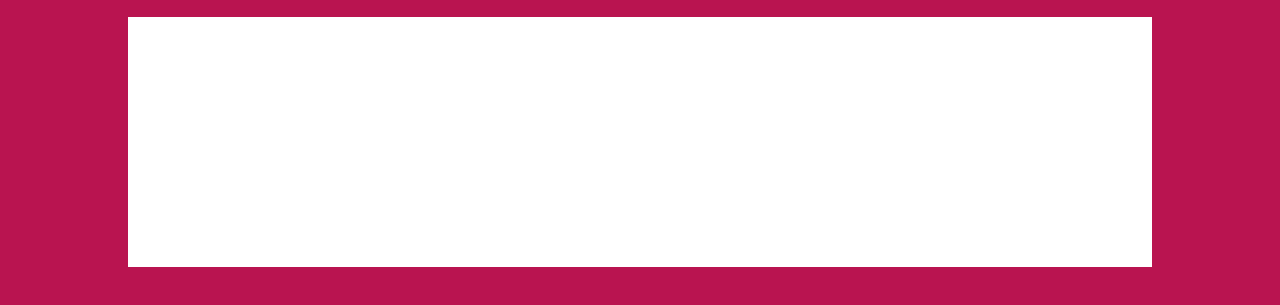
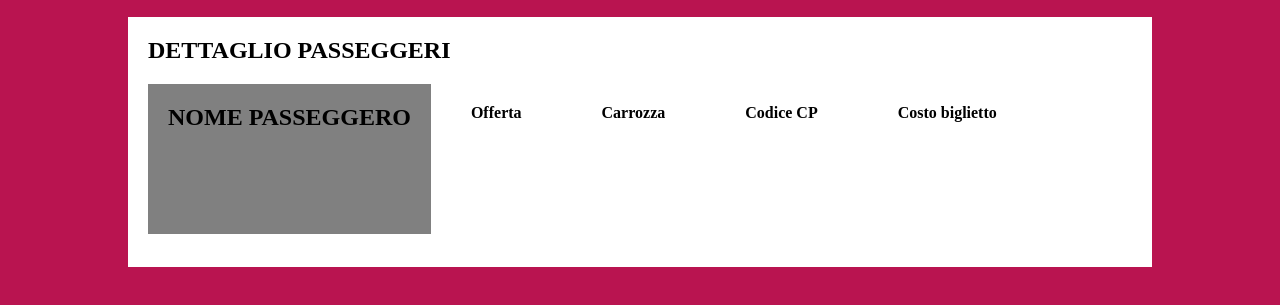
Before and after one commit to SimonCook99/js-biglietto-treno-form, a plain HTML site: page index.html in a window 1280 px wide. Shown: the part 437-742 px from the top of the page. Drawn offline with Linux system fonts and the light colour scheme.

Commit message:
Inizio bozza biglietto

```diff
--- a/index.html
+++ b/index.html
@@ -53,8 +53,26 @@
 
     <h1> IL tuo biglietto</h1>
 
-    <div class="ticket">
+    <div class="ticket-container">
 
+        <h2> Dettaglio passeggeri</h2>
+
+        <div class="ticket">
+            <div class="name">
+                <h2>Nome passeggero</h2>
+                <h3 id=""></h3>
+            </div>
+
+            <div class="details">
+                <h4>Offerta</h4>
+
+                <h4>Carrozza</h4>
+
+                <h4>Codice CP</h4>
+
+                <h4>Costo biglietto</h4>
+            </div>
+        </div>
     </div>
 
 
--- a/style.css
+++ b/style.css
@@ -67,9 +67,38 @@ div.bottoni button{
 
 
 /* Sezione ticket*/
-.ticket{
+.ticket-container{
     background-color: white;
     width: 80%;
     height: 250px;
     margin: 10px auto;
 }
+
+.hide{
+    display: none;
+}
+
+.ticket{
+    padding: 0px 20px;
+
+    display: flex;
+}
+
+h2{
+    text-transform: uppercase;
+    padding: 20px;
+}
+
+.ticket .name{
+    background-color: #808080;
+    height: 150px;
+}
+
+
+.details{
+    display: flex;
+}
+
+h4{
+    margin: 20px 40px;
+}
```
